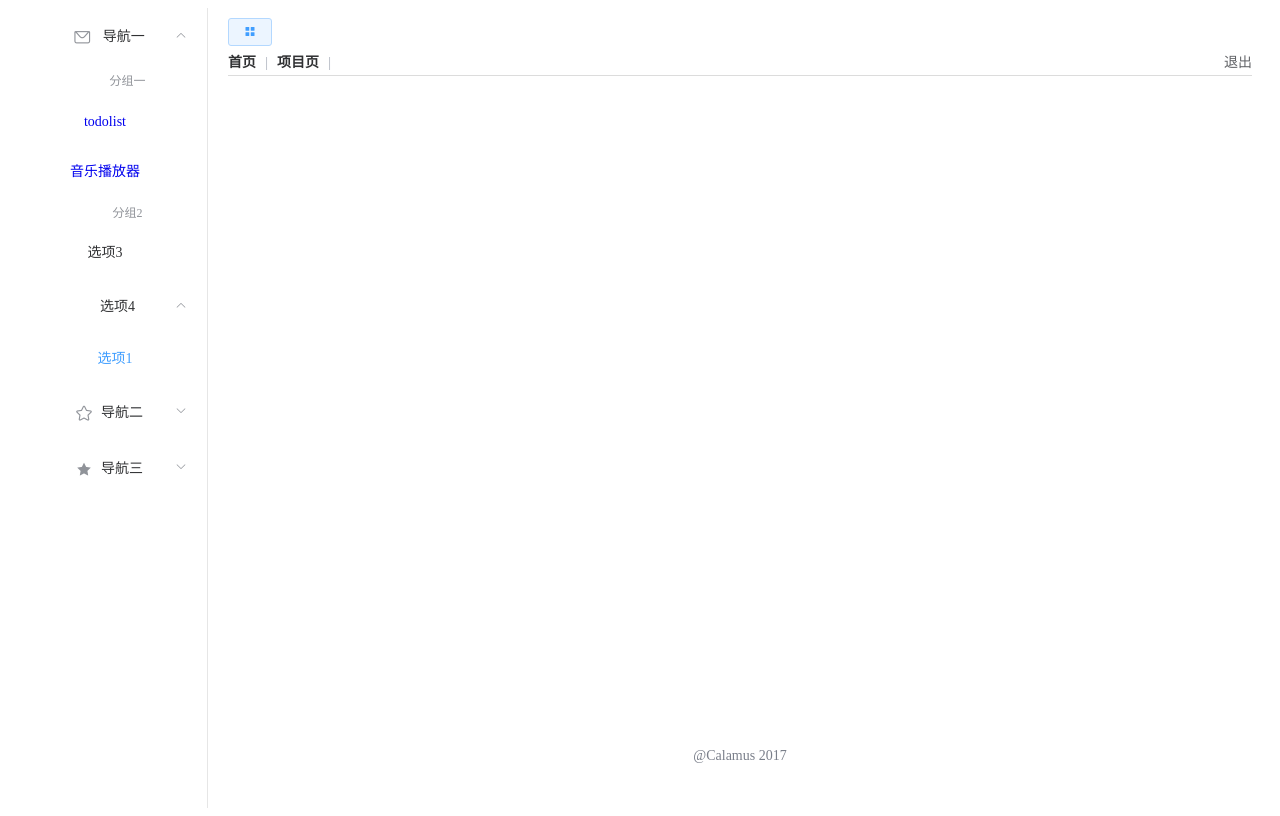
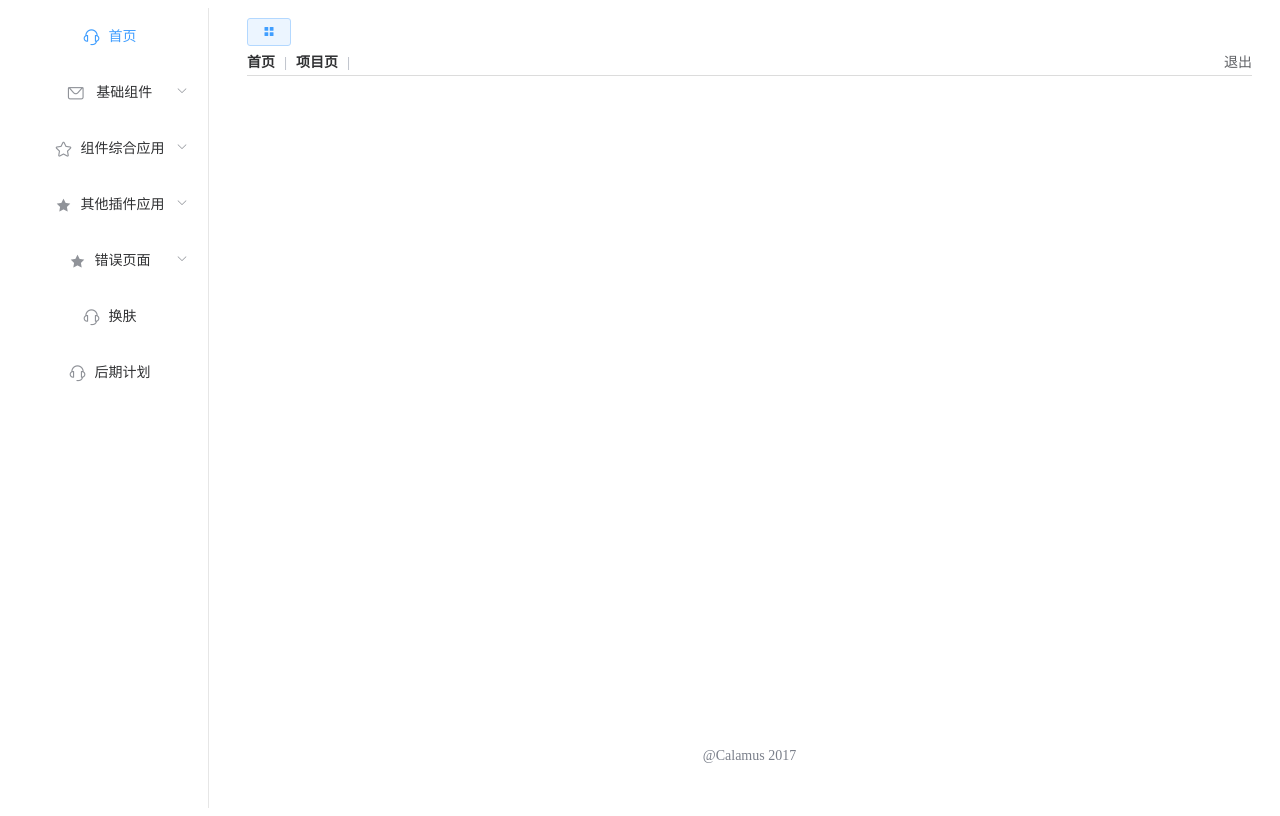
Before and after one commit to calamus0427/vue-element-admin-calamus, a Vue app: page /#/nav in a window 1280 px wide. Built offline with nearby package versions, Linux system fonts and the light colour scheme.

Commit message:
菜单修改

```diff
--- a/src/pages/nav/nav_aside.vue
+++ b/src/pages/nav/nav_aside.vue
@@ -1,66 +1,130 @@
 <template>
 <el-container>
   <el-aside :width="width">
-    <el-menu class="nav_aside el-menu-vertical-demo" mode="vertical" default-active="1-4-1"  @open="handleOpen" @close="handleClose" :collapse="isCollapse">
-                    <el-submenu index="1">
+    <el-menu class="nav_aside el-menu-vertical-demo"
+    mode="vertical"
+    default-active="index"
+    @open="handleOpen"
+    @close="handleClose"
+    :collapse="isCollapse"
+    :unique-opened="true"
+    :router="true">
+      <el-menu-item index="index">
+        <i class="el-icon-service"></i>
+        <span slot="title">首页</span>
+      </el-menu-item>
+                    <el-submenu index="2">
                         <template slot="title">
                             <i class="el-icon-message"></i>
                             <span slot="title">
-                              导航一</span>
-                          </template>
-                        <el-menu-item-group>
-                            <span slot="title">分组一</span>
-                            <el-menu-item  index="/todolist">
-                            <router-link to="/todolist">todolist</router-link> </el-menu-item>
-                            <el-menu-item index="1-2">
-                              <router-link to="/music">音乐播放器</router-link>
-                            </el-menu-item>
-                        </el-menu-item-group>
-                        <el-menu-item-group title="分组2">
-                            <el-menu-item index="1-3">选项3</el-menu-item>
-                        </el-menu-item-group>
+                              基础组件</span>
+                        </template>
+                        <el-menu-item index="1-3">画廊</el-menu-item>
+                        <el-menu-item index="music">音乐播放器</el-menu-item>
+                        <el-menu-item index="video">视频播放器</el-menu-item>
                         <el-submenu index="1-4">
-                            <span slot="title">选项4</span>
-                            <el-menu-item index="1-4-1">选项1</el-menu-item>
+                            <span slot="title">基本组件</span>
+                            <el-menu-item index="1-4-1">轮播图</el-menu-item>
+                            <el-menu-item index="todolist">todolist</el-menu-item>
+                            <el-menu-item index="todolist">星级评分</el-menu-item>
+                            <el-menu-item index="todolist">进度条</el-menu-item>
+                            <el-menu-item index="todolist">时间选择器</el-menu-item>
+                            <el-menu-item index="todolist">返回顶部</el-menu-item>
+                            <el-menu-item index="todolist">权限</el-menu-item>
+                            <el-menu-item index="todolist">标记</el-menu-item>
                         </el-submenu>
-                    </el-submenu>
-                    <el-submenu index="2">
-                        <template slot="title">
-                                    <i class="el-icon-star-off"></i>
-                                    <span slot="title">导航二</span>
-                        </template>
-                        <el-menu-item-group>
-                            <span slot="title">分组一</span>
-                            <el-menu-item index="2-1">选项1</el-menu-item>
-                            <el-menu-item index="2-2">选项2</el-menu-item>
-                        </el-menu-item-group>
-                        <el-menu-item-group title="分组2">
-                            <el-menu-item index="2-3">选项3</el-menu-item>
-                        </el-menu-item-group>
-                        <el-submenu index="2-4">
-                            <span slot="title">选项4</span>
-                            <el-menu-item index="2-4-1">选项1</el-menu-item>
+                        <el-submenu index="1-4">
+                            <span slot="title">ICON</span>
+                            <el-menu-item index="1-4-1">ICON库</el-menu-item>
+                            <el-menu-item index="1-4-1">ICON组件</el-menu-item>
+                        </el-submenu>
+                        <el-submenu index="1-4">
+                            <span slot="title">Table</span>
+                            <el-menu-item index="1-4-1">Table</el-menu-item>
+                            <el-menu-item index="1-4-1">分页</el-menu-item>
+                        </el-submenu>
+                        <el-submenu index="1-4">
+                            <span slot="title">Form</span>
+                            <el-menu-item index="1-4-1">Form</el-menu-item>
+                        </el-submenu>
+                        <el-submenu index="1-4">
+                            <span slot="title">文本编辑器</span>
+                            <el-menu-item index="1-4-1">富文本编辑器</el-menu-item>
+                            <el-menu-item index="1-4-1">Markdown编辑器</el-menu-item>
+                            <el-menu-item index="1-4-1">Json编辑器</el-menu-item>
+                        </el-submenu>
+                        <el-submenu index="1-4">
+                            <span slot="title">背景</span>
+                            <el-menu-item index="1-4-1">知乎canvas背景</el-menu-item>
+                            <el-menu-item index="1-4-1">樱花飘落背景</el-menu-item>
+                            <el-menu-item index="1-4-1">雪花背景</el-menu-item>
+                            <el-menu-item index="1-4-1">星星闪烁背景</el-menu-item>
                         </el-submenu>
                     </el-submenu>
                     <el-submenu index="3">
                         <template slot="title">
+                                    <i class="el-icon-star-off"></i>
+                                    <span slot="title">组件综合应用</span>
+                        </template>
+                        <el-menu-item index="1-3">画廊</el-menu-item>
+                        <el-menu-item index="1-3">音乐播放器</el-menu-item>
+                        <el-menu-item index="1-3">视频播放器</el-menu-item>
+                        <el-menu-item index="1-3">Vue-PPT入门介绍</el-menu-item>
+                        <el-menu-item index="1-3">Vue项目基础表单</el-menu-item>
+                        <el-submenu index="1-5">
+                            <span slot="title">小游戏</span>
+                            <el-menu-item index="2-1">十重妄想</el-menu-item>
+                            <el-menu-item index="2-2">选项2</el-menu-item>
+                            <el-menu-item index="2-2">选项2</el-menu-item>
+                            <el-menu-item index="2-2">选项2</el-menu-item>
+                            <el-menu-item index="2-2">选项2</el-menu-item>
+
+                        </el-submenu>
+
+                    </el-submenu>
+                    <el-submenu index="4">
+                        <template slot="title">
                                     <i class="el-icon-star-on"></i>
-                                    <span slot="title">导航三</span>
+                                    <span slot="title">其他插件应用</span>
+                        </template>
+                        <el-submenu index="1-5">
+                            <span slot="title">Echarts</span>
+                            <el-menu-item index="2-1">介绍</el-menu-item>
+                            <el-menu-item index="2-2">柱状图</el-menu-item>
+                            <el-menu-item index="2-2">饼状图</el-menu-item>
+                            <el-menu-item index="2-2">选项2</el-menu-item>
+                            <el-menu-item index="2-2">选项2</el-menu-item>
+
+                        </el-submenu>
+                        <el-submenu index="1-5">
+                            <span slot="title">mock</span>
+                            <el-menu-item index="2-1">十重妄想</el-menu-item>
+                        </el-submenu>
+                        <el-submenu index="1-5">
+                            <span slot="title">Vue-markdown</span>
+                            <el-menu-item index="2-2">选项2</el-menu-item>
+                        </el-submenu>
+                    </el-submenu>
+                    <el-submenu index="5">
+                        <template slot="title">
+                                    <i class="el-icon-star-on"></i>
+                                    <span slot="title">错误页面</span>
                         </template>
                         <el-menu-item-group>
-                            <span slot="title">分组一</span>
-                            <el-menu-item index="3-1">选项1</el-menu-item>
-                            <el-menu-item index="3-2">选项2</el-menu-item>
+                            <el-menu-item index="Code404">404页面</el-menu-item>
+                            <el-menu-item index="Code500">500页面</el-menu-item>
                         </el-menu-item-group>
-                        <el-menu-item-group title="分组2">
-                            <el-menu-item index="3-3">选项3</el-menu-item>
-                        </el-menu-item-group>
-                        <el-submenu index="3-4">
-                            <span slot="title">选项4</span>
-                            <el-menu-item index="3-4-1">选项1</el-menu-item>
-                        </el-submenu>
                     </el-submenu>
+                    <el-menu-item index="6">
+                      <i class="el-icon-service"></i>
+                      <span slot="title">换肤</span>
+                    </el-menu-item>
+                    <el-menu-item index="7">
+                      <i class="el-icon-service"></i>
+                      <span slot="title">后期计划</span>
+                    </el-menu-item>
                 </el-menu>
+
     </el-aside>
   <el-container>
     <el-header>
@@ -89,7 +153,6 @@ export default {
             data: function() {
                 return {
                     isCollapse: false,
-                    // width:'400px',
                 }
             },
             computed:{
@@ -97,7 +160,7 @@ export default {
                   if(this.isCollapse){
                       return '70px';
                   }else{
-                    return '200px';
+                    return '219px';
                   }
 
                 }
@@ -137,6 +200,10 @@ a{
   }
 
 }
+.el-menu-vertical-demo:not(.el-menu--collapse) {
+    width: 200px;
+    min-height: 400px;
+  }
 .isCollapse {
     // margin-top: 10px;
     text-align: left;
```
